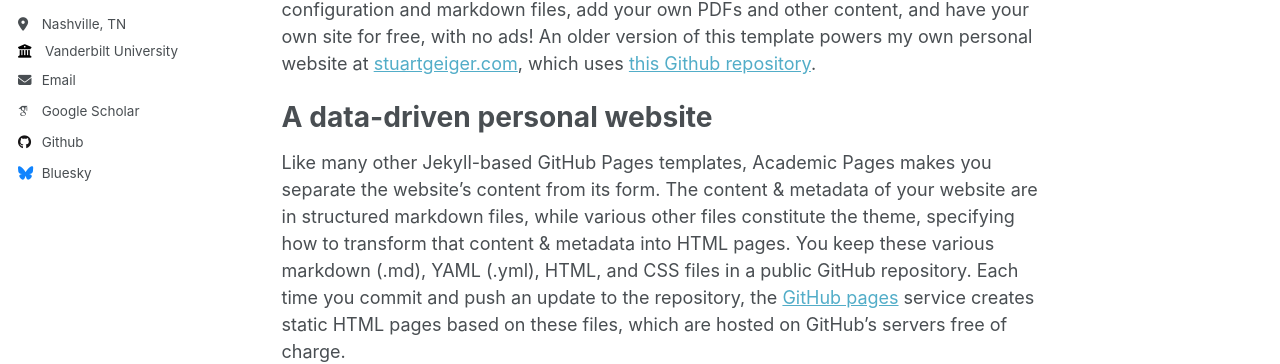
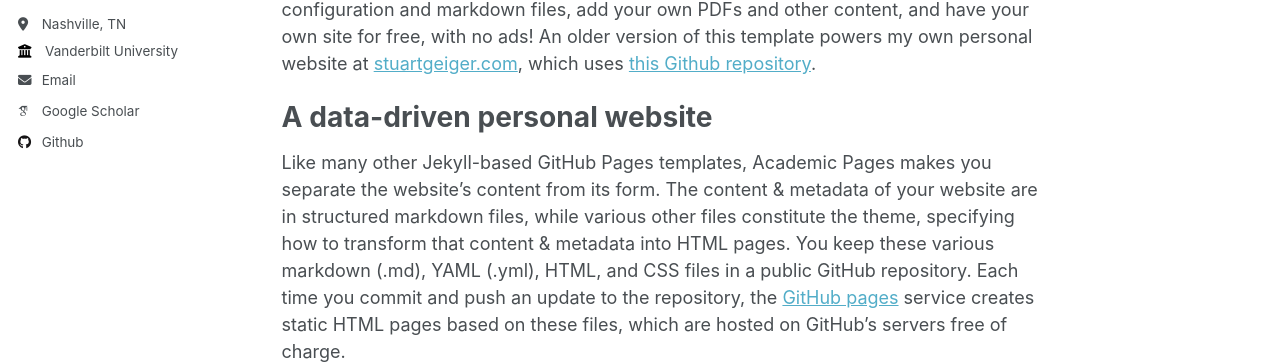
Before and after one commit to tianshubao1/tianshubao1.github.io, a Jekyll site: the page built from _pages/about.md, in a window 1280 px wide. Shown: the part 369-733 px from the top of the page. Built offline with Jekyll 4.4.1, drawn with Linux system fonts in a browser that asks for light colours; some web fonts are replaced.

Commit message:
Update _config.yml

```diff
--- a/_config.yml
+++ b/_config.yml
@@ -48,8 +48,8 @@ author:
   stackoverflow    : # User number or user number and name (i.e., use "1" or "1/jeff-atwood")
 
   # Social media
-  bluesky          : "bsky.app" # Replace this with you Bluesky username
-  facebook         : # Username
+  #bluesky          : "bsky.app" # Replace this with you Bluesky username
+  #facebook         : # Username
   flickr           : # Username
   foursquare       : # Username
   goodreads        : # Username
```
